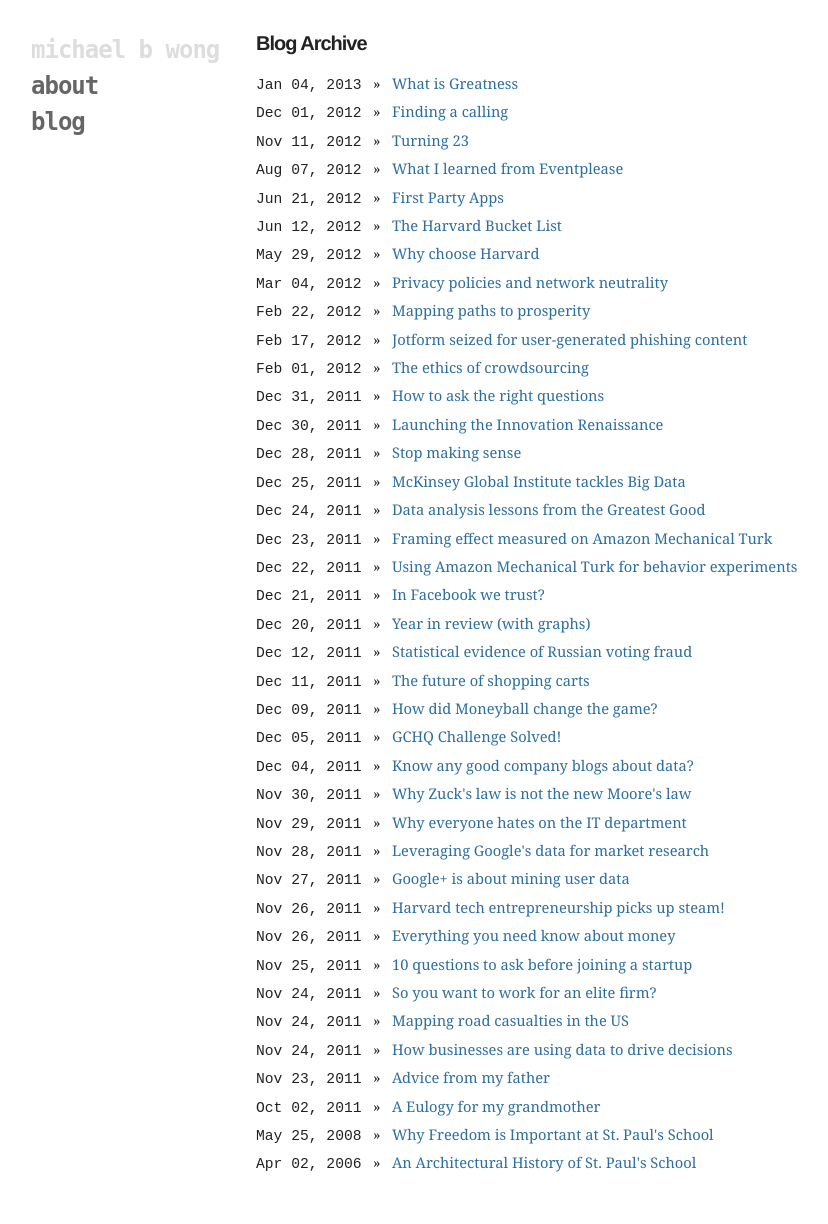
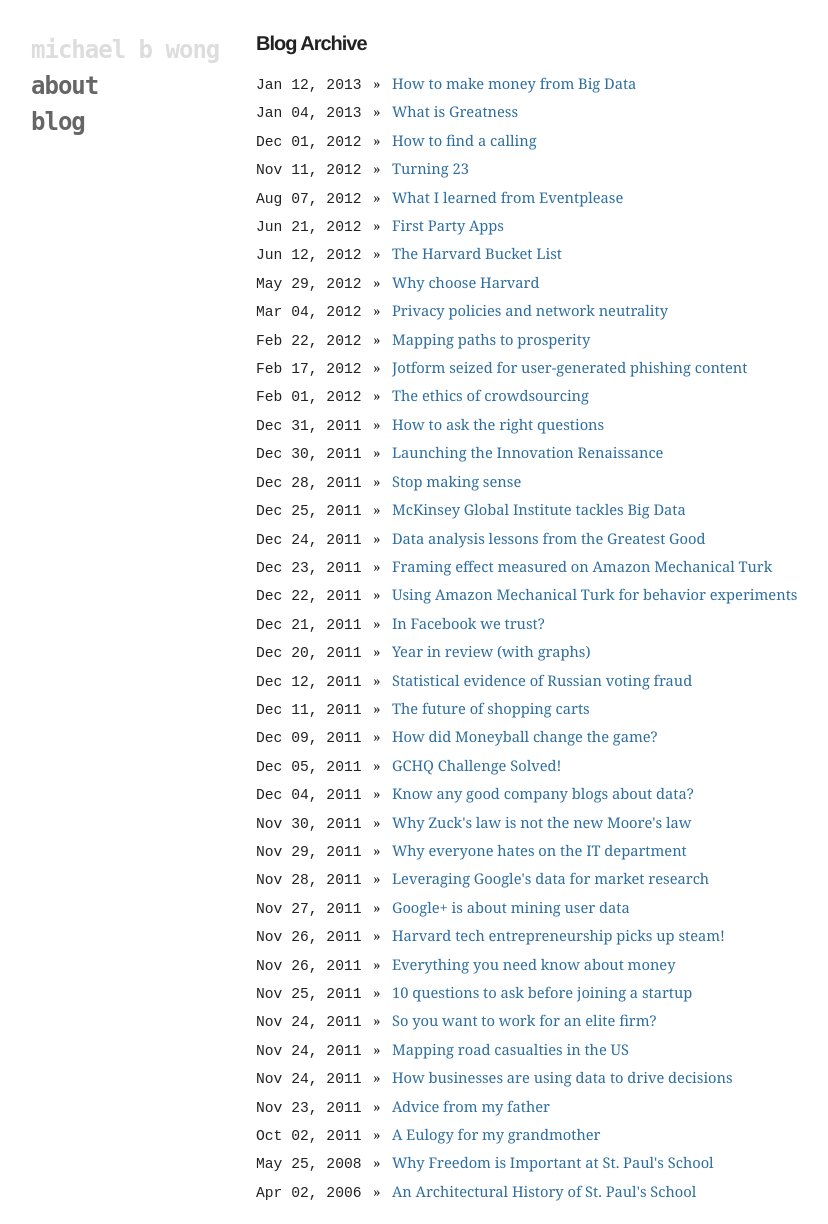
Before and after one commit to mbwong/mbwong.github.com, a Jekyll site: the page built from archive.html, in a window 1280 px wide. Shown: the whole page, without its empty margins (94-922 px from the left). Built offline with Jekyll 4.4.1, drawn with Linux system fonts in a browser that asks for light colours; before the commit the page ends 1196 px from its top, so only the background shows below that; some of the changed lines change nothing that is shown.

Commit message:
new post

```diff
--- a/_posts/2012-12-1-finding-a-calling.md
+++ b/_posts/2012-12-1-finding-a-calling.md
@@ -1,10 +1,10 @@
 ---
-tags:
-title: Finding a calling
+tags: life, career
+title: How to find a calling
 layout: post
 ---
 
-# Finding a Calling
+# How to find a Calling
 
 LinkedIn's founder Reid Hoffman recently published a book titled "The Start-up of YOU." It wisely suggests that we should all think of our careers as start-ups. Succeeding in today volatile economic environment requires adaptability, a strong personal network, and entrepreneurial thinking.
 
--- /dev/null
+++ b/_posts/2013-01-12-how-to-make-money-from-big-data.md
@@ -0,0 +1,75 @@
+---
+tags: data, business
+title: How to make money from Big Data
+layout: post
+---
+
+#How to make money from Big Data
+
+When I first started writing this blog, the hype around [Big Data][bd] was just [beginning][gtrends]. This time last year, McKinsey Global Institute had just published [a report on Big Data][mgi]. Now, almost every day the HBR blog has an article about Big Data. Everybody recognizes that a massive amount of data is available to us. They say, Big Data will transform and electrify the world.
+
+But the hype around Big Data is at least partially driven by how poorly understood it is. Its mysterious potential has only added to its intrigue. No doubt many "Big Data" start-ups will get funded to an incredible degree, even though most of them will fail. Many corporations will rush to implement a "Big Data" strategy only to find that they wasted a lot of time and money.
+
+Why is "Big Data" misunderstood? Because "Big Data" itself is a rather meaningless buzz word. There is not one thing as "Big Data." Unlike commodities like gold or transistors, data is highly heterogeneous. Data sets range from the highly structured like website traffic logs or transactions in a grocery store, to highly unstructured like Twitter messages or other kinds of free form texts. Data sets might be just a few megabytes or orders of magnitude larger.
+
+As a result of this diversity, handling these different data sets requires vastly different tools. "Data-mining" encompasses a wide rage very different methodologies: some are purely computational, some are more statistical; some techniques require formal theory, some require heavy engineering. Because there is so much data, and so many different kinds of data, and so many different approaches to handle that data, there is much potential for wasting resources on the wrong thing.
+
+The value of Big Data is hard to measure and extract. It requires the appropriate combination of data, talent, and technologies to handle it. How do we unlock the potential? Here are three approaches:
+
+##Approach 1. Collect data and build it into a useful data product
+
+The most basic and common business model that utilizes big data goes something like this: Get your hands on a good dataset, then try to package it into a product or feature. The biggest success story in this mold is Google, which mined the Internet itself. By innovating methods to store and index the vast expanses of the Internet, Google quickly became the fastest, most reliable source for finding things on the Internet. The ad money quickly followed.
+
+As the Google example illustrates, the key component of this method of making money is to build a quality dataset. Google relied on its innovative algorithms to sort through the mess that was the early Internet. Yelp focused on building a community to garner restaurant reviews. Amazon relied on its scale and comprehensiveness of its marketplace to generate sales data, which it then used for recommending products to customers.
+
+The road to monetization for data products falls under three rough categories:
+
+1. Sell ads: Just like Google, Facebook, Yelp, etc.
+
+2. Sell the data product: For example, LinkedIn sells the data to headhunters to help them find the appropriate recruits. IBM's Watson is now turning into a medical aid. Palantir sells a data platform to governments and financial institutions for deep knowledge about the world.
+
+3. Drive traffic to somewhere you can monetize: Companies such as Amazon or Netflix have their recommendation engines tells users about products that they might want to buy or movies they might want to watch. Android, Google News, Google Books all help drive traffic to Google Search, whether directly through links or indirectly by boosting Google's brand.
+
+To build a data product, you'l need a stellar product team and a good user interface. You'll also need to be good at some big data methods (machine learning, graphical methods, recommendation systems, and the like). Eventually you'll also need a group of engineers who are good enough to handle the deluge of data that you'll be processing. If you manage to reach scale, you might even need an in-house data infrastructure team.
+
+##Approach 2. Use data to drive strategy and management at an existing company
+
+While building a data product is strictly the realm of a technology company, many more traditional companies are also sitting on top of massive amounts of data. Logistics companies have data documenting the trade of good around the word, for instance. Grocery chains know what customers buy down to the minute and location. This data can be used to drive incremental value for the firm in several ways:
+
+###1. Test and predict effectiveness of business programs
+
+The availability of much more precise data provides ripe opportunity for executives to experiment and measure causal effects rigorously, and thereby maneuver in a complicated competitive landscape with increased accuracy and confidence. For example, retailers might leverage the availability of data to predict the sales of different clothing styles and colors [zara] before increases, or test the effect of pricing items differently across stores.
+
+These optimizations can help a company succeed. Leveraging data to help guide decisions reduces uncertainty about returns for large investments and allows for better operational and strategic decisions. Testing can also help lead a company to its next big idea, just as [it][subway] had led Subway to its signature and incredibly successful $5-footlong.
+
+[subway]: http://hbr.org/2009/02/how-to-design-smart-business-experiments/ar/1
+
+###2. Target customers and customize offerings
+
+The availability of data also affords businesses the opportunity to target its marketing and products to the right customers. For example, a company can parse through sales patterns to group the appropriate customers together. Just as Wal-Mart had identified the sales patterns of pregnant mothers through its loyalty program, other companies can also use their data to fine-tune and customize their offering. This opportunity is particularly strong for online subscription services. Just think of how Amazon recommends products to the users, or how LinkedIn and Facebook can recommend new friends for you on their networks. They learn the preferences of their users over time, which allows for incredibly specific targeting of offerings.
+
+###3. Automate decision-making (i.e. speed!)
+
+Just as hedge funds have leverage data to innovate algorithmic trading, which essentially allows computers to make investment decisions based solely on data, companies can also use data available to automate certain decisions. For example, automate inventory purchasing decisions based on previous sales data. This innovation will allow reduction in human processing time, increasing the speed of responses to changes in the market environment.
+
+###4. Create better incentive alignment (i.e. transparency)
+
+Finally, data offers the possibility of greater transparency within the company. If we see corporate management as a principal-agent problem, then increased availability of data allows us to overcome information asymmetries and lead to overall efficiencies. Data helps manage a company because it makes it easier to track key performance metrics and evaluate the moving parts of a company regularly. It will help identify problems or poorly performing segments early and allow managers to address them quickly.
+
+Of course, there are many prerequisite steps before a company can fully utilize the data they sit on. Developing excellence in data analysis allows a company to get more accurate and powerful insights. Analysts who can dive deep and think fast will help executives understand what is actually happening on the front lines of the company. It is also critical to engender a culture for rigorous testing and targeting, in order to fully leverage the possibilities offered by Big Data.
+
+Finally, a nimble data infrastructure is necessary to process all the data in a quick and easy way. To empower analyst to quickly drive to analysis results, a suitable data tool set to slice and visualize the data in many ways is a worthwhile investment. These tools may not all be internally developed, so a company may look elsewhere for a readily available solution, creating yet another market need where money can be made.
+
+##Approach 3. Sell data management, visualization, and analytics as a enterprise service
+
+This brings me to the final route to capture value in the Big Data age: provide b2b data services in a wide range of data-related service. At the bottom of the stack we have database management and data infrastructure software such as Oracle, Teradata, and IBM. With databases quickly growing in size, innovations in this space and can lead to better and faster products and leave from for disruption. In the middle are various visualization or business intelligence packages. The market in this space is young, fractured, but highly competitive, likely due to the relative easy of enter this market. There are a plethora of solutions targeting at companies large and small. Finally, at the top of stack are software and consulting services focused on analytics of data, such as [APT][[http://predictivetechnologies.com]], optimize.ly, and Mixpanel. What distinguish this approach of making money from data is the company itself does not own the key data. Instead, the data comes from
+
+Together, these three approaches will drive billions of dollars of value in the coming decades. I wish you luck!
+
+Full disclosure: I work for [APT][http://predictivetechnologies.com], where we build enterprise software to help companies use Big Data to optimize their business strategy.
+
+[bd]: http://en.wikipedia.org/wiki/Big_data
+
+[gtrends]: http://www.google.com/trends/explore#q=big%20data
+
+[mgi]: http://mbwong.com/2011/12/25/mckinsey-global-institute-tackles-big-data.html
```
